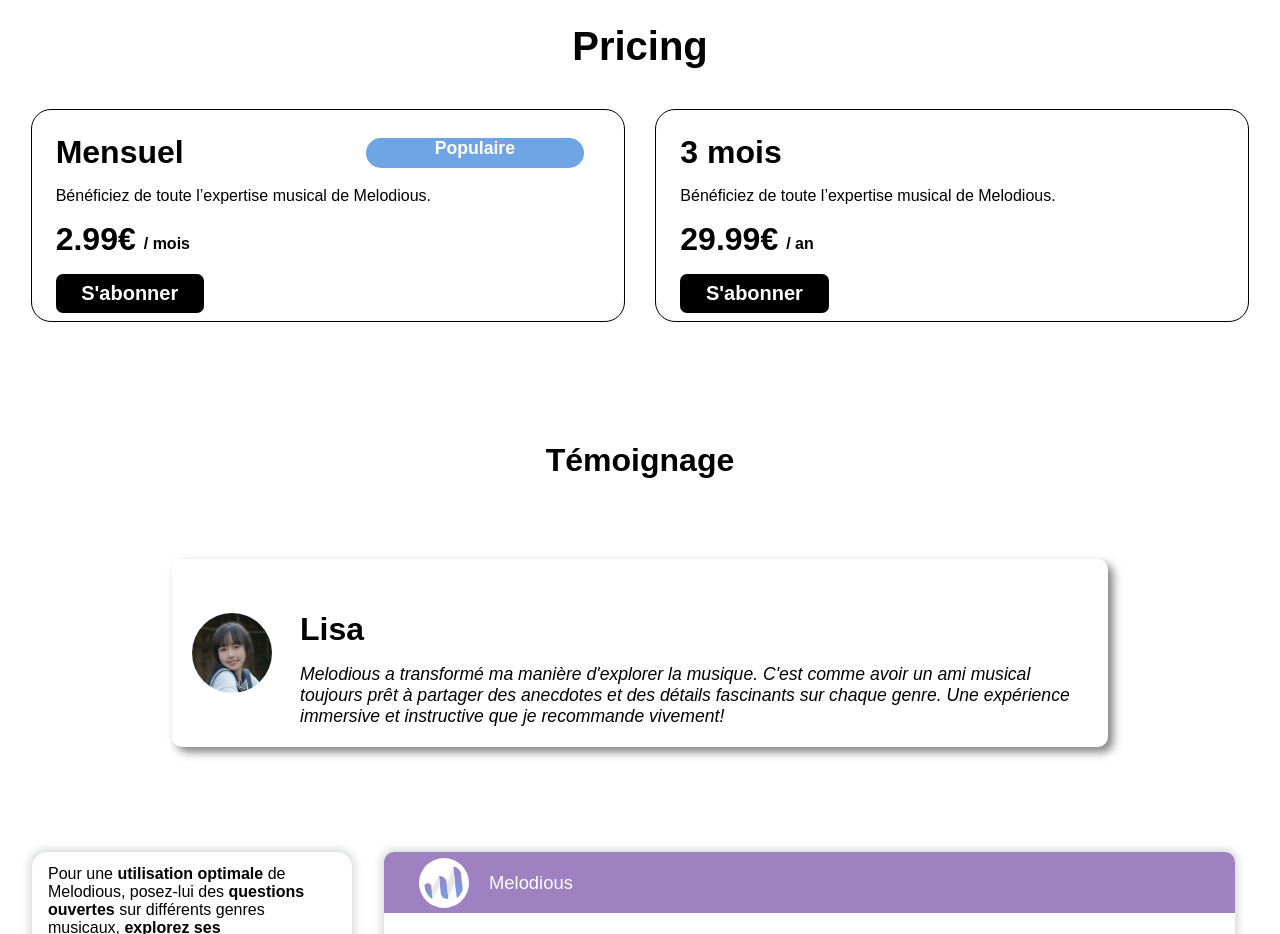
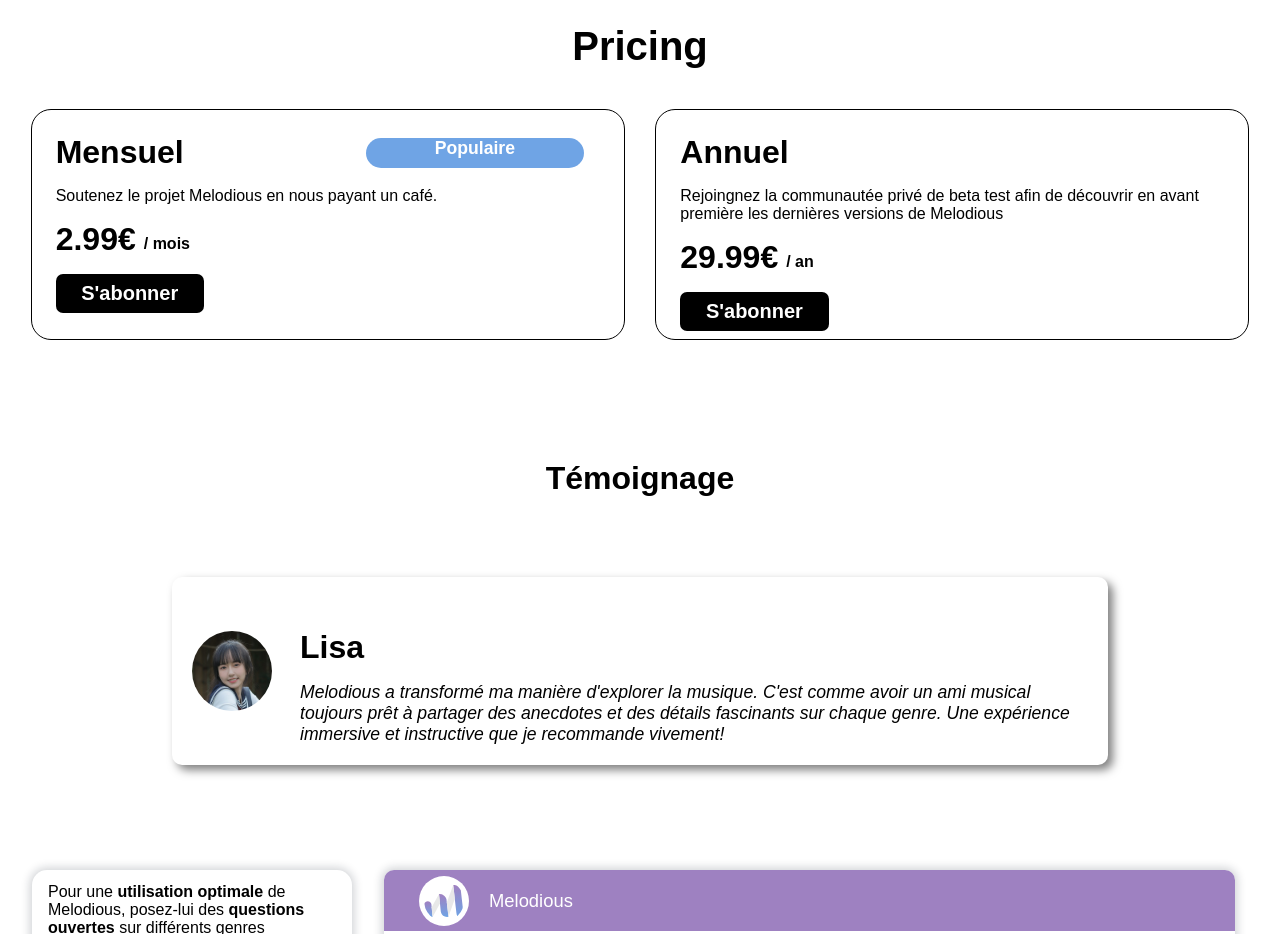
Before and after one commit to GrandOtaku/melodious-bot, a Vue app in the folder chatbot/: page / in a window 1280 px wide. Shown: the part 2060-2994 px from the top of the page. Built offline with nearby package versions, Linux system fonts and the light colour scheme; a web font is replaced by a local one.

Commit message:
Update Prix.vue

```diff
--- a/chatbot/src/sections/Prix.vue
+++ b/chatbot/src/sections/Prix.vue
@@ -7,7 +7,7 @@
         <p class="sticker">Populaire</p>
       </div>
       <div class="mid">
-        <p>Bénéficiez de toute l’expertise musical de Melodious.</p>
+        <p>Soutenez le projet Melodious en nous payant un café.</p>
         <div class="prix">
           <h1>2.99€</h1>
           <h4 class="mois">/ mois</h4>
@@ -17,10 +17,10 @@
     </div>
     <div class="container">
       <div class="top">
-        <h1>3 mois</h1>
+        <h1>Annuel</h1>
       </div>
       <div class="mid">
-        <p>Bénéficiez de toute l’expertise musical de Melodious.</p>
+        <p>Rejoingnez la communautée privé de beta test afin de découvrir en avant première les dernières versions de Melodious</p>
         <div class="prix">
           <h1>29.99€</h1>
           <h4 class="mois">/ an</h4>
```
